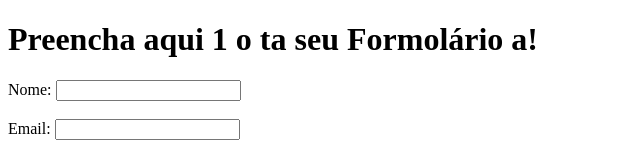
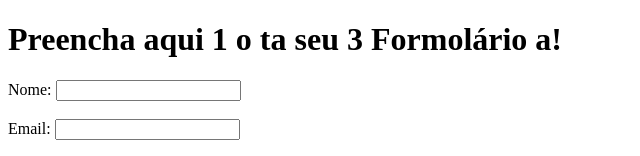
Before and after one commit to panzo11/DesafioDevOps_2024, a plain HTML site: page frontend/index.html in a window 1280 px wide. Shown: the top 156 px of the page, without its empty margins (0-640 px from the left). Drawn offline with Linux system fonts and the light colour scheme.

Commit message:
deploy 6

```diff
--- a/frontend/index.html
+++ b/frontend/index.html
@@ -6,7 +6,7 @@
   <title>Formulário</title>
 </head>
 <body>
-  <h1>Preencha aqui 1 o ta seu Formolário a!</h1>
+  <h1>Preencha aqui 1 o ta seu 3 Formolário a!</h1>
   <form id="form">
     <label for="name">Nome:</label>
     <input type="text" id="name" name="name" required><br><br>
```
